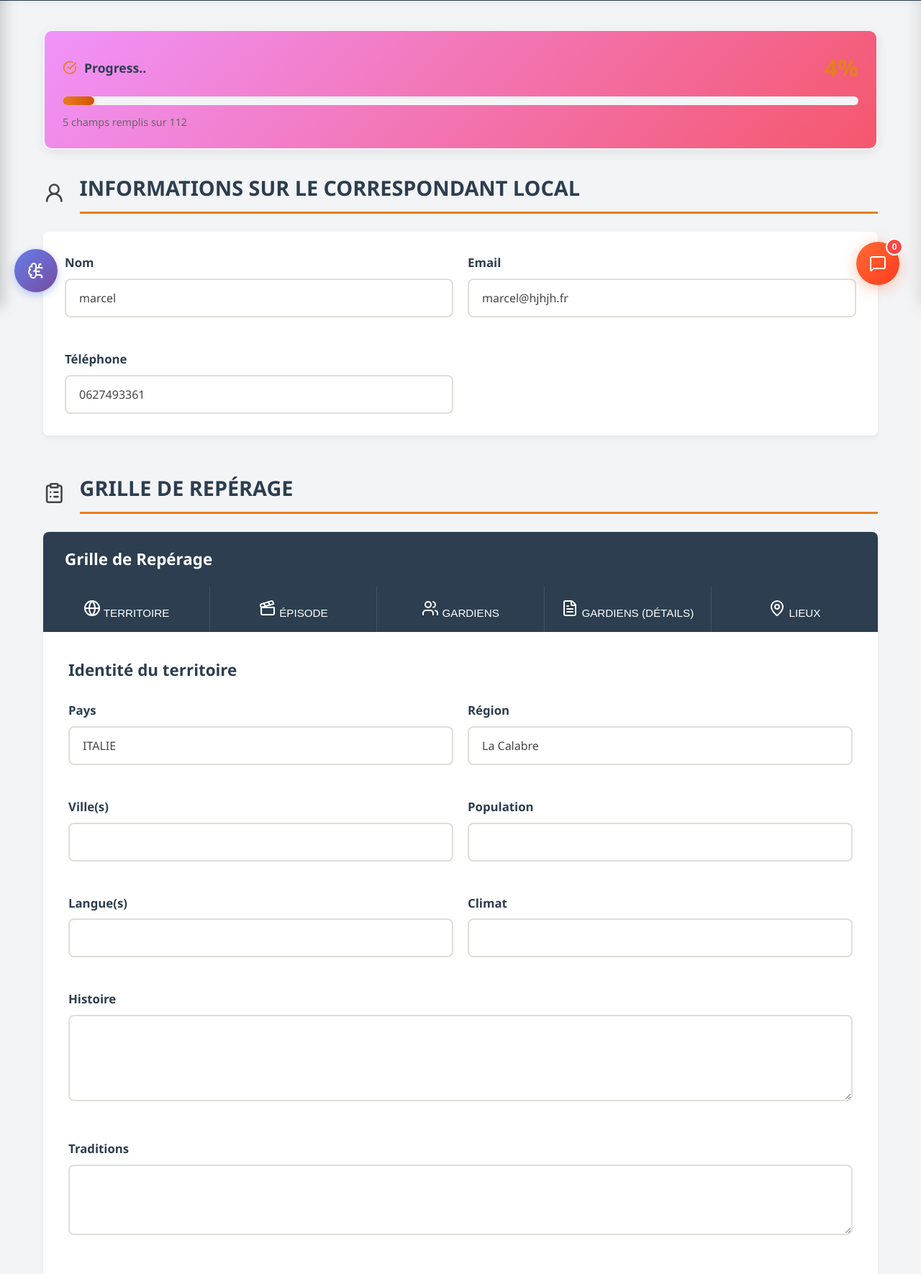
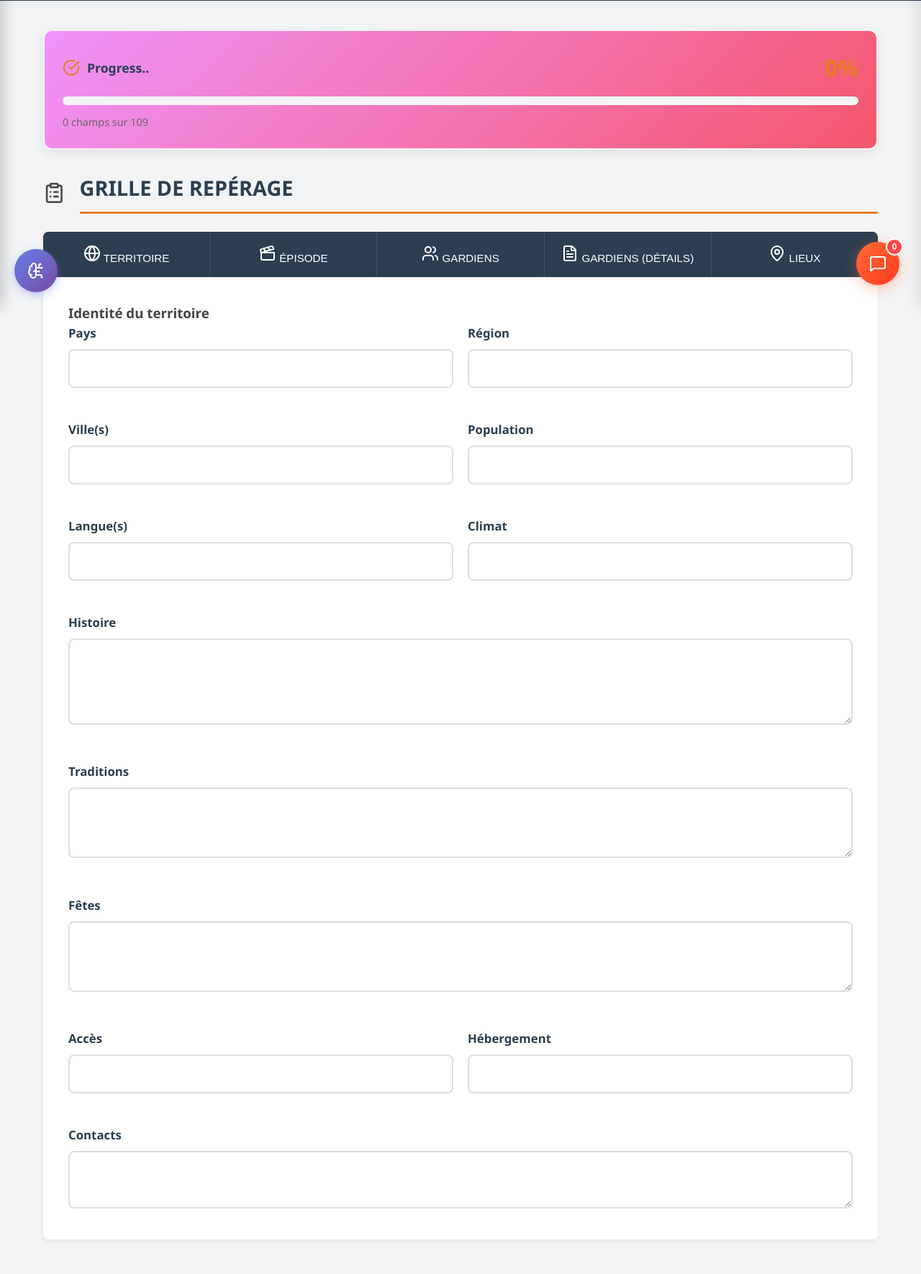
Before and after one commit to mediances-ops/rk2, a Flask app: a page that uses templates/index.html in a window 1280 px wide. Shown: the part 374-2144 px from the top of the page at 72% size. Run offline with Flask 3, Linux system fonts and the light colour scheme; data comes from the database, SQL or seed files in the repository; data that the repository does not hold is empty; some libraries are stand-ins or nearby versions.

Commit message:
Update index.html

```diff
--- a/templates/index.html
+++ b/templates/index.html
@@ -12,7 +12,7 @@
 </head>
 <body>
 
-    <!-- HEADER -->
+    <!-- HEADER DYNAMIQUE SANS SIMPLIFICATION -->
     <header class="{% if FIXER_DATA %}header-fixer{% endif %}">
         {% if FIXER_DATA and FIXER_DATA.region %}
         <div class="header-fixer-banner" style="background-image: url('{% if FIXER_DATA.image_region %}{{ FIXER_DATA.image_region }}{% else %}https://destinationsetcuisines.com/doc/multilingue/bannerreperage.jpg{% endif %}');">
@@ -27,12 +27,10 @@
         </div>
         {% else %}
         <div class="header-content">
-            <div class="header-title">
-                <h1>RootsKeepers</h1>
-                <div class="subtitle">Studio System</div>
-            </div>
+            <div class="header-title"><h1>RootsKeepers</h1><div class="subtitle">Studio System</div></div>
         </div>
         {% endif %}
+
         <div class="header-content">
             <div class="language-selector">
                 <button class="lang-btn" data-lang="FR">🇫🇷 FR</button>
@@ -45,47 +43,15 @@
 
     <div class="container">
 
-        <!-- PROGRESSION -->
+        <!-- COMPTEUR DE PROGRESSION (POUR APP.JS) -->
         <div class="progress-container" id="progress-container">
             <div class="progress-header">
-                <div class="progress-title">
-                    <i data-lucide="check-circle" style="width: 20px; height: 20px;"></i>
-                    <span>Progress..</span>
-                </div>
+                <div class="progress-title"><i data-lucide="check-circle"></i> <span>Progress..</span></div>
                 <div class="progress-percentage" id="progress-percentage">0%</div>
             </div>
-            <div class="progress-bar-container">
-                <div class="progress-bar" id="progress-bar" style="width: 0%"></div>
-            </div>
-            <div class="progress-stats">
-                <span id="progress-filled">0</span> champs remplis sur
-                <span id="progress-total">0</span>
-            </div>
+            <div class="progress-bar-container"><div class="progress-bar" id="progress-bar" style="width: 0%"></div></div>
+            <div class="progress-stats"><span id="progress-filled">0</span> champs sur <span id="progress-total">0</span></div>
         </div>
-
-        <!-- INFORMATIONS CORRESPONDANT -->
-        <section>
-            <div class="section-header">
-                <i data-lucide="user-round" style="width: 32px; height: 32px;"></i>
-                <h2 class="section-title" data-i18n="fixer.title">INFORMATIONS SUR LE CORRESPONDANT LOCAL</h2>
-            </div>
-            <div class="text-content">
-                <div class="fields-grid">
-                    <div class="field-group">
-                        <label class="field-label" data-i18n="fixer.nom">Nom</label>
-                        <input type="text" name="fixer_nom" value="{{ FIXER_DATA.nom if FIXER_DATA else '' }}" data-i18n-placeholder="fixer.nom_placeholder">
-                    </div>
-                    <div class="field-group">
-                        <label class="field-label" data-i18n="fixer.email">Email</label>
-                        <input type="email" name="fixer_email" value="{{ FIXER_DATA.email if FIXER_DATA else '' }}" data-i18n-placeholder="fixer.email_placeholder">
-                    </div>
-                    <div class="field-group">
-                        <label class="field-label" data-i18n="fixer.telephone">Téléphone</label>
-                        <input type="tel" name="fixer_telephone" value="{{ FIXER_DATA.telephone if FIXER_DATA else '' }}" data-i18n-placeholder="fixer.telephone_placeholder">
-                    </div>
-                </div>
-            </div>
-        </section>
 
         <!-- GRILLE DE REPÉRAGE -->
         <section>
@@ -95,7 +61,6 @@
             </div>
 
             <div class="tabs-container">
-                <div class="tabs-header">Grille de Repérage</div>
                 <div class="tabs-nav">
                     <button class="tab-btn active" data-tab="territoire"><i data-lucide="globe"></i> <span data-i18n="tabs.territoire">TERRITOIRE</span></button>
                     <button class="tab-btn" data-tab="episode"><i data-lucide="clapperboard"></i> <span data-i18n="tabs.episode">ÉPISODE</span></button>
@@ -104,12 +69,12 @@
                     <button class="tab-btn" data-tab="lieux"><i data-lucide="map-pin"></i> <span data-i18n="tabs.lieux">LIEUX</span></button>
                 </div>
 
-                <!-- TAB: TERRITOIRE -->
+                <!-- TAB 1: TERRITOIRE -->
                 <div class="tab-content active" id="territoire">
-                    <h3 style="font-size: 1.4rem; color: var(--dark-color); margin-bottom: 25px;" data-i18n="territoire.title">Identité du territoire</h3>
+                    <h3 data-i18n="territoire.title">Identité du territoire</h3>
                     <div class="fields-grid">
-                        <div class="field-group"><label class="field-label" data-i18n="territoire.pays">Pays</label><input type="text" name="pays" value="{{ FIXER_DATA.pays if FIXER_DATA else '' }}"></div>
-                        <div class="field-group"><label class="field-label" data-i18n="territoire.region">Région</label><input type="text" name="region" value="{{ FIXER_DATA.region if FIXER_DATA else '' }}"></div>
+                        <div class="field-group"><label class="field-label">Pays</label><input type="text" name="pays"></div>
+                        <div class="field-group"><label class="field-label">Région</label><input type="text" name="region"></div>
                         <div class="field-group"><label class="field-label">Ville(s)</label><input type="text" name="ville"></div>
                         <div class="field-group"><label class="field-label">Population</label><input type="text" name="population"></div>
                         <div class="field-group"><label class="field-label">Langue(s)</label><input type="text" name="langues"></div>
@@ -123,9 +88,9 @@
                     </div>
                 </div>
 
-                <!-- TAB: ÉPISODE -->
+                <!-- TAB 2: ÉPISODE -->
                 <div class="tab-content" id="episode">
-                    <h3 style="font-size: 1.4rem; color: var(--dark-color); margin-bottom: 25px;" data-i18n="episode.title">Épisode</h3>
+                    <h3 data-i18n="episode.title">Épisode</h3>
                     <div class="fields-grid">
                         <div class="field-group" style="grid-column: span 2;"><label class="field-label">Angle narratif</label><textarea name="angle" rows="3"></textarea></div>
                         <div class="field-group"><label class="field-label">Fête centrale</label><input type="text" name="fete"></div>
@@ -139,13 +104,11 @@
                     </div>
                 </div>
 
-                <!-- TAB: GARDIENS VUE D'ENSEMBLE -->
+                <!-- TAB 3: GARDIENS (TABLE) -->
                 <div class="tab-content" id="gardiens">
-                    <h3 style="font-size: 1.4rem; color: var(--dark-color); margin-bottom: 25px;">Vue d'ensemble des Gardiens</h3>
+                    <h3 data-i18n="gardiens_vue.title">Vue d'ensemble des Gardiens</h3>
                     <table class="gardiens-table">
-                        <thead>
-                            <tr><th>Gardien</th><th>Nom / Prénom</th><th>Âge</th><th>Genre</th><th>Fonction</th><th>Savoir</th></tr>
-                        </thead>
+                        <thead><tr><th>Gardien</th><th>Nom / Prénom</th><th>Âge</th><th>Genre</th><th>Fonction</th><th>Savoir</th></tr></thead>
                         <tbody>
                             {% for i in [1, 2, 3] %}
                             <tr>
@@ -161,9 +124,9 @@
                     </table>
                 </div>
 
-                <!-- TAB: GARDIENS DÉTAILS -->
+                <!-- TAB 4: GARDIENS DÉTAILS -->
                 <div class="tab-content" id="gardiens-details">
-                    <h3 style="font-size: 1.4rem; color: var(--dark-color); margin-bottom: 25px;">Détails des Gardiens</h3>
+                    <h3 data-i18n="gardiens_details.title">Détails des Gardiens</h3>
                     {% for i in [1, 2, 3] %}
                     <div class="sub-section">
                         <div class="sub-section-title">Gardien {{ i }}</div>
@@ -180,20 +143,21 @@
                     {% endfor %}
                 </div>
 
-                <!-- TAB: LIEUX -->
+                <!-- TAB 5: LIEUX (HARMONISATION TOTALE) -->
                 <div class="tab-content" id="lieux">
-                    <h3 style="font-size: 1.4rem; color: var(--dark-color); margin-bottom: 25px;">Lieux</h3>
+                    <h3 data-i18n="lieux.title">Lieux</h3>
                     <div class="lieux-tabs-container"><div class="lieux-tabs">
                         <button type="button" class="lieu-tab active" data-lieu="1">Lieu 1</button>
                         <button type="button" class="lieu-tab" data-lieu="2">Lieu 2</button>
                         <button type="button" class="lieu-tab" data-lieu="3">Lieu 3</button>
                     </div></div>
+
                     {% for i in [1, 2, 3] %}
                     <div class="lieu-content {% if i == 1 %}active{% endif %}" id="lieu-{{ i }}">
                         <div class="fields-grid">
                             <div class="field-group"><label class="field-label">Nom du lieu</label><input type="text" name="lieu{{ i }}_nom"></div>
                             <div class="field-group"><label class="field-label">Type d'environnement</label><input type="text" name="lieu{{ i }}_type"></div>
-                            <div class="field-group" style="grid-column: span 2;"><label class="field-label">Description visuelle</label><textarea name="lieu{{ i }}_description" rows="4"></textarea></div>
+                            <div class="field-group" style="grid-column: span 2;"><label class="field-label">Description visuelle générale</label><textarea name="lieu{{ i }}_description" rows="4"></textarea></div>
                             <div class="field-group" style="grid-column: span 2;"><label class="field-label">Éléments symboliques</label><textarea name="lieu{{ i }}_elements" rows="3"></textarea></div>
                             <div class="field-group" style="grid-column: span 2;"><label class="field-label">Points de vue remarquables</label><textarea name="lieu{{ i }}_points_vue" rows="3"></textarea></div>
                         </div>
@@ -225,7 +189,7 @@
             </div>
         </section>
 
-        <!-- PHOTOS -->
+        <!-- PHOTOS & DOCS -->
         <section>
             <div class="section-header"><div class="section-icon">📷</div><h2 class="section-title">PHOTOS & DOCUMENTS</h2></div>
             <div class="text-content">
@@ -240,8 +204,7 @@
         <!-- ACTIONS -->
         <div class="actions-bar">
             <button type="button" class="btn btn-secondary" id="btn-save">💾 Enregistrer</button>
-            <button type="button" class="btn btn-primary" id="btn-export-pdf">📄 Exporter PDF</button>
-            <button type="button" class="btn btn-success" id="btn-submit">✅ Soumettre</button>
+            <button type="button" class="btn btn-success" id="btn-submit">✅ Soumettre à la Production</button>
         </div>
     </div>
 
@@ -273,7 +236,7 @@
 
     <footer><div class="footer-content"><p>© 2025 — Durand & Pierson Associates</p></div></footer>
 
-    <!-- VARIABLES FLASK -->
+    <!-- VARIABLES FLASK (LOGIQUE ACTION 1.1) -->
     <script>
         window.FIXER_DATA = {
             fixer_id: {{ fixer_id|default('null')|tojson }},
```
